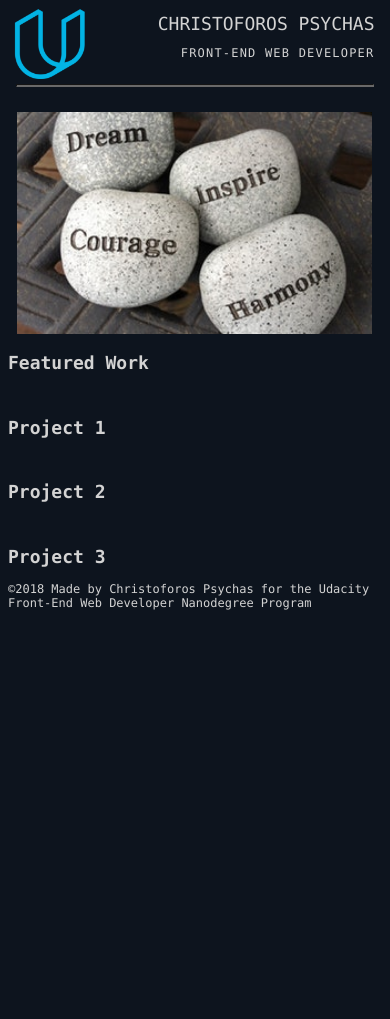
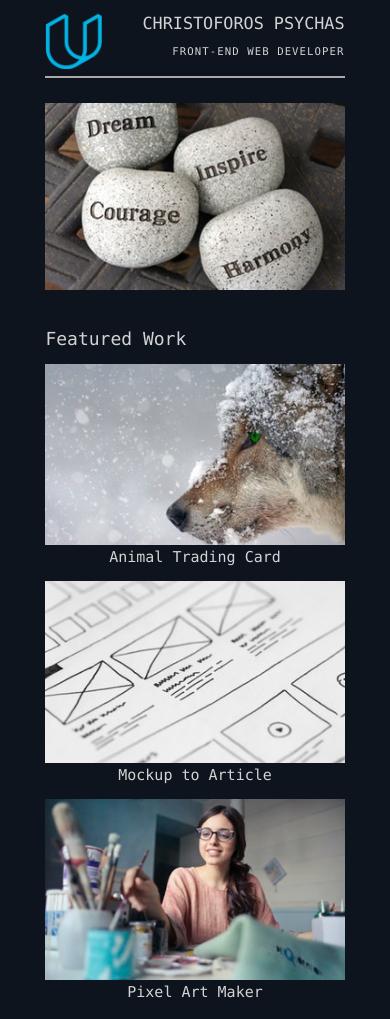
Before and after one commit to ChristoforosPsychas/Portfolio, a plain HTML site: page index.html in a window 390 px wide. Shown: the top 1019 px of the page. Before the commit the page ends 844 px from the top, so only its background shows below. Drawn offline with Linux system fonts and the light colour scheme.

Commit message:
New images & mobile viewport done

```diff
--- a/index.html
+++ b/index.html
@@ -15,11 +15,9 @@
       </div>
       <div class="header_title">
         <h1 class="name">Christoforos Psychas</h1>
-        <h4 class="job_title">Front-End Web Developer</h4>
+        <h5 class="job_title">Front-End Web Developer</h5>
       </div>
     </header>
-
-    <hr>
 
     <main>
       <section class="content">
@@ -29,16 +27,17 @@
         <div class="my_projects">
           <h2>Featured Work</h2>
           <div class="project_1">
-            <a href="#"><img class="project_img" src="" alt=""></a>
-            <h2>Project 1</h2>
+            <img class="project_img" src="animal_trading_card_img.jpeg" alt="">
+            <a href="#">Animal Trading Card</a>
           </div>
           <div class="project_2">
-            <a href="#"><img class="project_img" src="" alt=""></a>
-            <h2>Project 2</h2>
+            <img class="project_img" src="mockup_to_article_img.jpeg" alt="">
+            <a href="#">Mockup to Article</a>
           </div>
           <div class="project_3">
-            <a href="#"><img class="project_img" src="" alt=""></a>
-            <h2>Project 3</h2>
+            <img class="project_img" src="pixel_art_maker_img.jpeg" alt="">
+            <a href="#">Pixel Art Maker</a>
+
           </div>
         </section>
       </main>
--- a/style.css
+++ b/style.css
@@ -5,8 +5,12 @@ body {
 }
 
 .header {
+  width: 80%;
   display: flex;
   flex-wrap: wrap;
+  border-bottom: 2px solid darkgray;
+  margin-left: auto;
+  margin-right: auto;
 }
 
 .header_img {
@@ -15,45 +19,106 @@ body {
 
 .logo {
   width: 95%;
-  padding-left: 5.5px;
+  padding-top: 8%;
 }
 
 .header_title {
   width: 80%;
-
-
 }
 
 .name,.job_title {
   text-align: right;
   font-weight: 300;
   text-transform: uppercase;
-  padding-right: 7.5px;
-
-}
-.name {
-  font-size: 1.5em;
-  margin-top: 5px;
-
-}
-.job_title {
-  margin-top: 10px;
-  letter-spacing: 0.1em;
-
 }
 
-hr {
-  margin-bottom: 25px;
-  margin-top: 2px;
-  width: 95%;
-  height: 1px;
-  background-color: dimgray;
-  border-color: dimgray;
+.name {
+  font-size: 1.4em;
+  margin-top: 2.1%;
+  /*margin-top: 5px;*/
+}
+
+.job_title {
+  font-size: 0.89em;
+  /*margin-top: 10px;*/
+  margin-top: 5.1%;
+  letter-spacing: 0.1em;
+}
+
+.content_main_img {
+  width: 80%;
+  margin: 25px auto 20px;
 }
 
 .main_img {
-  width: 95%;
-  /*margin-left: 9px;*/
-  padding-left: 9px;
+  width: 100%;
+}
 
+h2 {
+  font-weight: 400;
 }
+
+.my_projects {
+  display: flex;
+  flex-wrap: wrap;
+  width: 80%;
+  margin-left: auto;
+  margin-right: auto;
+}
+
+.project_img {
+  width: 100%;
+}
+.project_1,.project_2,.project_3 {
+  width: 100%;
+  margin-left: auto;
+  margin-right: auto;
+}
+
+.project_1 a,.project_2 a,.project_3 a {
+  text-decoration: none;
+  color: lightgray;
+  font-size: 15px;
+  text-align: center;
+  display: inherit;
+  padding-bottom: 15px;
+}
+
+
+.footer {
+  width: 80%;
+  margin: 20px auto 10px;
+  text-align: center;
+  font-size: 11px;
+}
+
+@media screen and (min-width: 600px) {
+  .name {
+    font-size: 2.0em;
+  }
+  .job_title {
+    font-size: 1.2em;
+  }
+}
+@media screen and (min-width: 825px) {
+  .my_projects {
+
+  }
+  h2 {
+
+
+  }
+
+  .project_1 {
+    order: -1;
+    width: 33%
+  }
+  .project_2 {
+    order: 0;
+    width: 33%;
+  }
+  .project_3 {
+    order: 1;
+    width: 33%;
+  }
+}
```
Also changed, not shown: animal_trading_card_img.jpeg (added), mockup_to_article_img.jpeg (added), pixel_art_maker_img.jpeg (added).
